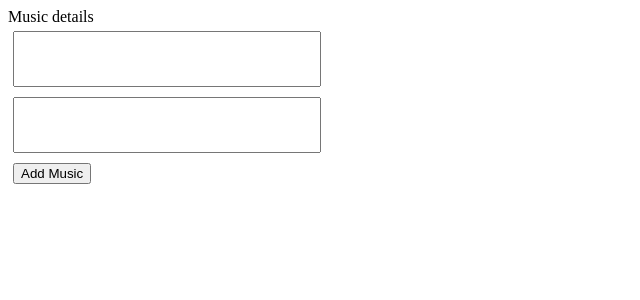
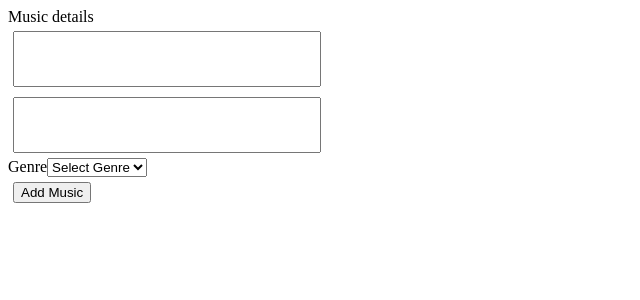
Before and after one commit to Amugt/Music-CRUD, a React (Create React App) app: page /musics/new in a window 1280 px wide. Shown: the top 300 px of the page, without its empty margins (0-640 px from the left). Built offline with nearby package versions, Linux system fonts and the light colour scheme.

Commit message:
redux-toolkit and saga added

```diff
--- a/src/components/Musics.js
+++ b/src/components/Musics.js
@@ -25,7 +25,7 @@ class Musics extends Component {
 
   deletingMusic = async (id) => {
     const originalData = [...this.props.musics];
-    console.log(originalData);
+
     this.props.deleteMusicRequest(id);
     try {
       const delmusic = originalData.filter((music) => music.id !== id);
--- a/src/components/common/MusicForm.js
+++ b/src/components/common/MusicForm.js
@@ -2,21 +2,18 @@ import React, { useState, useEffect } from "react";
 import joi from "joi";
 import { useDispatch, useSelector } from "react-redux";
 import { useParams, useNavigate } from "react-router-dom";
-import { allmusic } from "../../musicactions/musicsservice";
+
 import {
   addMusicRequest,
-  addMusicSuccess,
   addMusicFailure,
   updateMusicRequest,
-  updateMusicSuccess,
   updateMusicFailure,
   getMusicByIdRequest,
-  getMusicByIdSuccess,
-  getMusicByIdFailure,
 } from "../../musicactions/musicsservice";
 
 const MusicForm = () => {
-  const [data, setData] = useState({ title: "", artist: "" });
+  const [data, setData] = useState({ title: "", artist: "", genre: "" });
+
   const [errors, setErrors] = useState({});
   const { id } = useParams();
   const navigate = useNavigate();
@@ -26,16 +23,15 @@ const MusicForm = () => {
   useEffect(() => {
     if (id !== "new") {
       dispatch(getMusicByIdRequest(id));
-      //   const { title, artist } = selectedMusic;
-      //   setData({ title, artist });
-      console.log(selectedMusic);
-
-      // .catch((err) => {
-      //   console.log(err);
-      //   dispatch(getMusicByIdFailure(err.message));
-      // });
     }
   }, [dispatch, id]);
+
+  useEffect(() => {
+    if (selectedMusic) {
+      const { title, artist, genre } = selectedMusic;
+      setData({ title, artist, genre });
+    }
+  }, [selectedMusic]);
 
   const handleSubmit = async (event) => {
     event.preventDefault();
@@ -51,7 +47,8 @@ const MusicForm = () => {
       if (id === "new") {
         dispatch(addMusicRequest(music));
       } else {
-        dispatch(updateMusicRequest(id, music));
+        const updated = [id, music];
+        dispatch(updateMusicRequest(updated));
       }
 
       navigate("/musics");
@@ -69,7 +66,7 @@ const MusicForm = () => {
     const { name, value } = event.target;
     setData((prevState) => ({
       ...prevState,
-      [name]: value,
+      [name]: value || "",
     }));
   };
 
@@ -85,7 +82,16 @@ const MusicForm = () => {
   const schema = {
     title: joi.string().required(),
     artist: joi.string().required(),
+    genre: joi.string().required(),
   };
+
+  const genreOptions = [
+    { value: "pop", label: "Pop" },
+    { value: "rock", label: "Rock" },
+    { value: "jazz", label: "Jazz" },
+    { value: "blues", label: "Blues" },
+    { value: "country", label: "Country" },
+  ];
 
   return (
     <div className="Full Screen">
@@ -118,14 +124,35 @@ const MusicForm = () => {
             )}
           </div>
           <div>
-            <button
-              type="submit"
-              className="btn btn-primary"
-              disabled={Object.keys(errors).length > 0}
+            <label htmlFor="genre" className="form-label">
+              Genre
+            </label>
+            <select
+              id="genre"
+              name="genre"
+              className="form-select"
+              value={data.genre}
+              onChange={handleChange}
+              required
             >
-              {id === "new" ? "Add Music" : "Update"}
-            </button>
+              <option value="">Select Genre</option>
+              <option value="Rock">Rock</option>
+              <option value="Pop">Pop</option>
+              <option value="Hip Hop">Hip Hop</option>
+              <option value="Jazz">Jazz</option>
+              <option value="Electronic">Electronic</option>
+            </select>
+            {errors.genre && (
+              <div className="alert alert-danger">{errors.genre}</div>
+            )}
           </div>
+          <button
+            type="submit"
+            className=" "
+            disabled={Object.keys(errors).length > 0}
+          >
+            {id === "new" ? "Add Music" : "Update"}
+          </button>
         </div>
       </form>
     </div>
--- a/src/musicactions/musicsservice.js
+++ b/src/musicactions/musicsservice.js
@@ -13,11 +13,11 @@ const musicSlice = createSlice({
     getMusicRequest: (state) => {
       state.loading = true;
       state.error = null;
+      state.selectedMusic = "";
     },
     getMusicSuccess: (state, action) => {
       state.loading = false;
       state.data = action.payload;
-      console.log(state.data);
     },
     getMusicFailure: (state, action) => {
       state.loading = false;
@@ -31,7 +31,6 @@ const musicSlice = createSlice({
     addMusicSuccess: (state, action) => {
       state.loading = false;
       state.data.push(action.payload);
-      console.log(action.payload);
     },
     addMusicFailure: (state, action) => {
       state.loading = false;
--- a/src/musicactions/saga.js
+++ b/src/musicactions/saga.js
@@ -20,7 +20,6 @@ import {
 
 const apiURL = "http://localhost:3004/Musics";
 
-// Redux Saga generator function for fetching music data
 function* fetchMusicData() {
   try {
     const response = yield call(axios.get, apiURL);
@@ -30,7 +29,6 @@ function* fetchMusicData() {
   }
 }
 
-// Redux Saga generator function for adding new music
 function* addNewMusic(action) {
   try {
     const response = yield call(axios.post, apiURL, action.payload);
@@ -40,22 +38,18 @@ function* addNewMusic(action) {
   }
 }
 
-// Redux Saga generator function for updating existing music
 function* updateExistingMusic(action) {
   try {
-    yield put(updateMusicRequest());
-    const response = yield call(
-      axios.put,
-      `${apiURL}/${action.payload.id}`,
-      action.payload.data
-    );
-    yield put(updateMusicSuccess(response.data));
+    const updated = action.payload;
+    const id = updated[0];
+    const music = updated[1];
+    const response = yield call(axios.put, `${apiURL}/${id}`, music);
+    yield put(updateMusicSuccess({ id, ...response.data }));
   } catch (error) {
     yield put(updateMusicFailure(error.message));
   }
 }
 
-// Redux Saga generator function for deleting music
 function* deleteMusic(action) {
   try {
     yield call(axios.delete, `${apiURL}/${action.payload}`);
@@ -65,7 +59,6 @@ function* deleteMusic(action) {
   }
 }
 
-// Redux Saga generator function for fetching music data by ID
 function* fetchMusicDataById(action) {
   try {
     const response = yield call(axios.get, `${apiURL}/${action.payload}`);
@@ -75,7 +68,6 @@ function* fetchMusicDataById(action) {
   }
 }
 
-// Watcher saga to listen for Redux actions
 function* musicWatcher() {
   yield takeLatest(getMusicRequest.type, fetchMusicData);
   yield takeLatest(addMusicRequest.type, addNewMusic);
```
